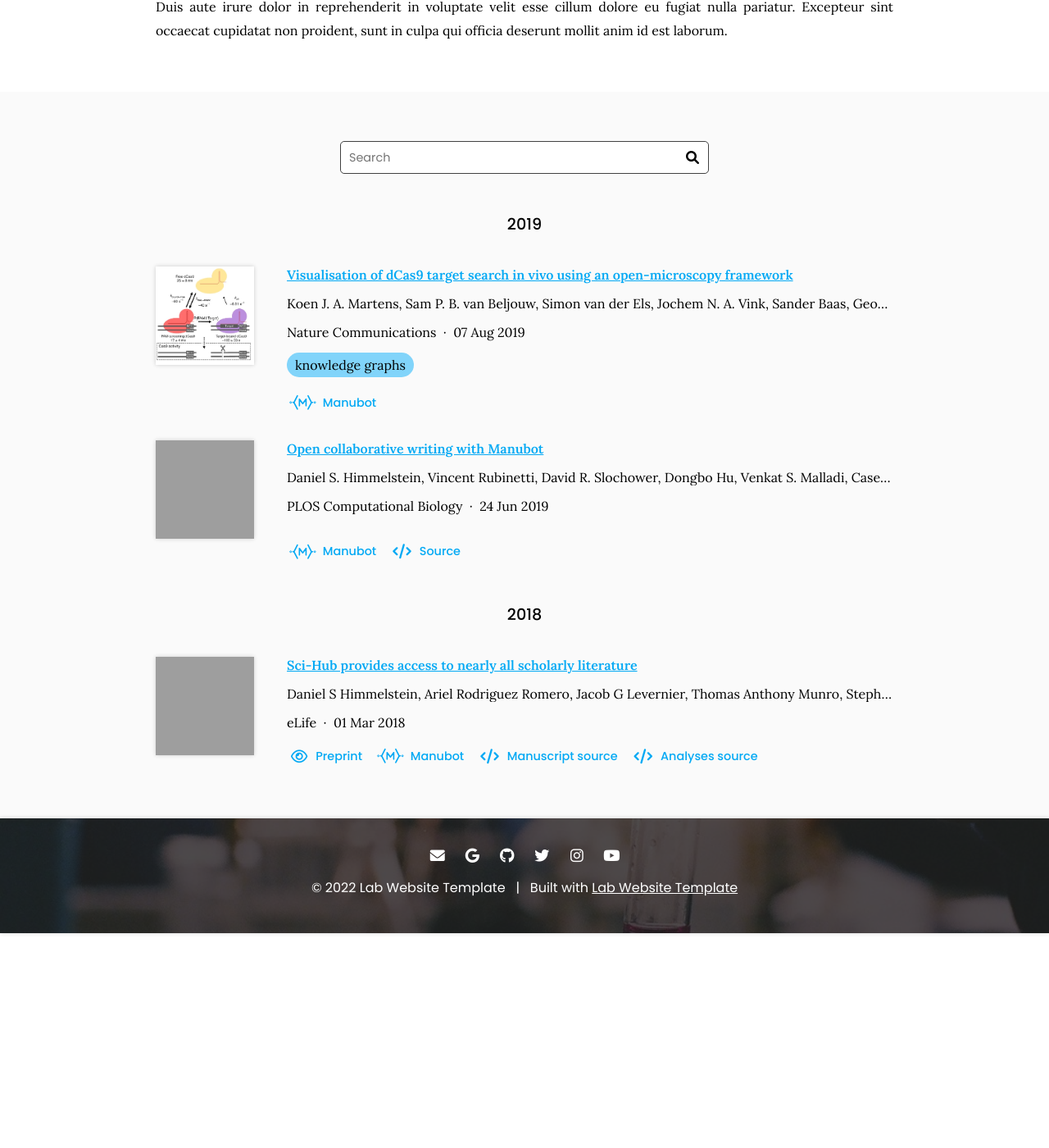
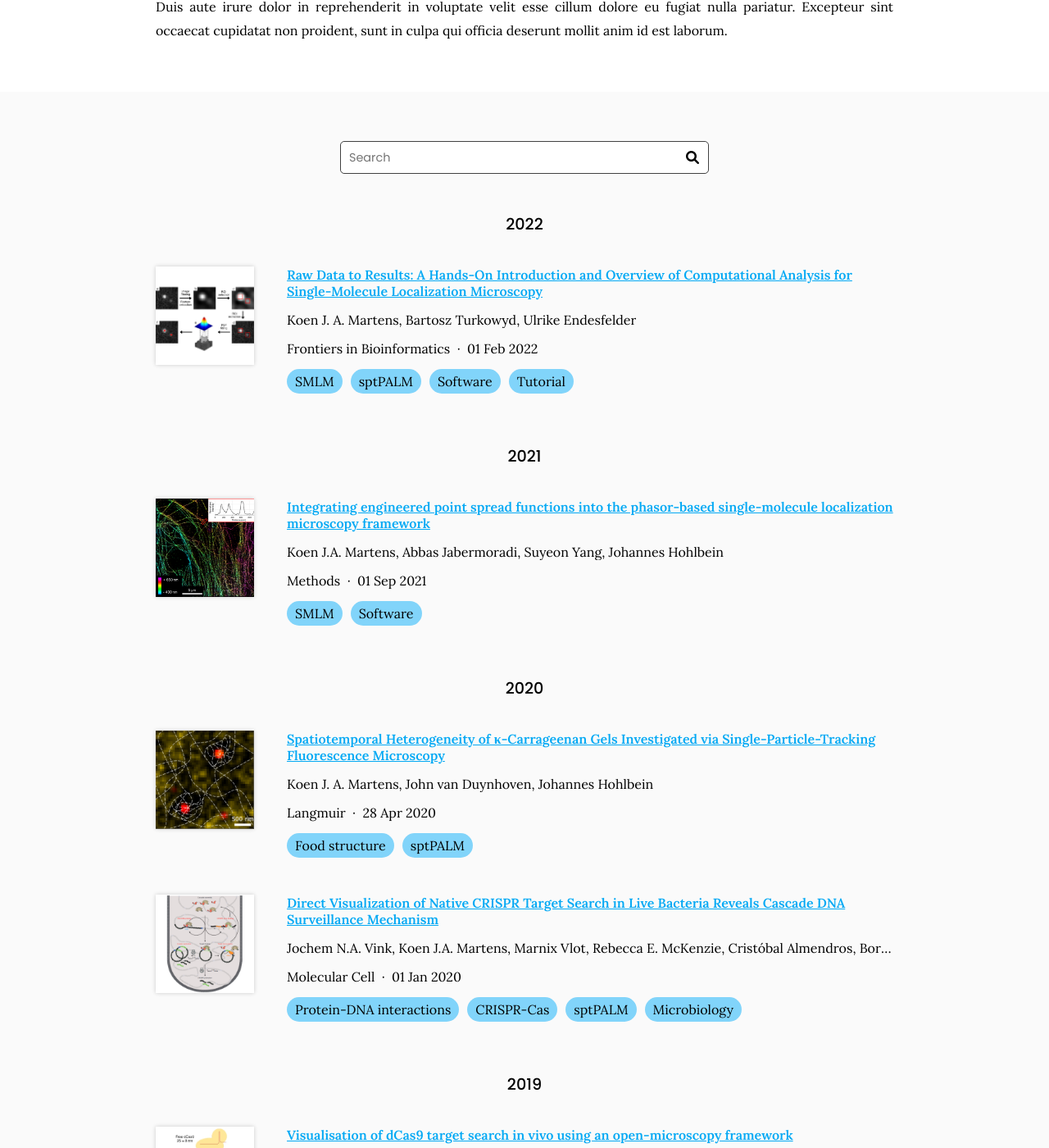
Before and after one commit to kjamartens/MartensWebPage, a Jekyll site: the page built from research/index.md, in a window 1280 px wide and 1400 px high, scrolled down 320 px. Shown: the whole window at 82% size. Built offline with Jekyll 4.4.1, drawn with Linux system fonts in a browser that asks for light colours; before the commit the page ends 1458 px from its top, so only the background shows below that; some of the changed text lies outside the part shown; grey boxes are pictures that could not be loaded.

Commit message:
Generate citations

```diff
--- a/_data/citations.yaml
+++ b/_data/citations.yaml
@@ -18,58 +18,155 @@
   date: '2019-08-07'
   link: https://doi.org/gqfhk6
   image: https://raw.githubusercontent.com/kjamartens/MartensWebPage/main/_data/PublicationImages/2019-08-07-dCas9-MCDDA-miCube.png
-  extra-links:
-  - type: manubot
-    link: https://greenelab.github.io/knowledge-graph-review/
   tags:
-  - knowledge graphs
-  _cache: be3c58b7133b0b81b6d43063bb05b56437f093ddf8492ef1dcdc8d8689a5ef0f
-- id: doi:10.1371/journal.pcbi.1007128
-  title: Open collaborative writing with Manubot
+  - Protein-DNA interactions
+  - CRISPR-Cas
+  - sptPALM
+  - Software
+  - Microbiology
+  _cache: 6b812f5200ad385ca36df95dd42ff4870e6b586c4412ea536f05a94bbc050ea2
+- id: doi:10.1063/1.5005899
+  title: 'Phasor based single-molecule localization microscopy in 3D (pSMLM-3D): An
+    algorithm for MHz localization rates using standard CPUs'
   authors:
-  - Daniel S. Himmelstein
-  - Vincent Rubinetti
-  - David R. Slochower
-  - Dongbo Hu
-  - Venkat S. Malladi
-  - Casey S. Greene
-  - Anthony Gitter
-  publisher: PLOS Computational Biology
-  date: '2019-06-24'
-  link: https://doi.org/c7np
-  image: https://journals.plos.org/ploscompbiol/article/figure/image?size=inline&id=info:doi/10.1371/journal.pcbi.1007128.g001&rev=2
-  repo: greenelab/meta-review
-  extra-links:
-  - type: manubot
-    link: https://greenelab.github.io/meta-review/
-  - type: source
-    link: https://github.com/greenelab/meta-review
-  - type: website
-    link: http://manubot.org/
-  _cache: 9b4d326347b4c43474de520edff579266c3c490e1baf4a2074ea151d6c90e318
-- id: doi:10.7554/eLife.32822
-  title: Sci-Hub provides access to nearly all scholarly literature
+  - Koen J. A. Martens
+  - Arjen N. Bader
+  - Sander Baas
+  - Bernd Rieger
+  - Johannes Hohlbein
+  publisher: The Journal of Chemical Physics
+  date: '2018-03-28'
+  link: https://doi.org/gfb8rf
+  image: https://raw.githubusercontent.com/kjamartens/MartensWebPage/main/_data/PublicationImages/2017-12-22-phasor1.png
+  tags:
+  - SMLM
+  - Software
+  _cache: d6057207768bdcdc1b20eb5decaeab29d9472dcf83bf2ade40c0654cd70716fb
+- id: doi:10.1002/aocs.12035
+  title: Quantitative Structural Analysis of Fat Crystal Networks by Means of Raman
+    Confocal Imaging
   authors:
-  - Daniel S Himmelstein
-  - Ariel Rodriguez Romero
-  - Jacob G Levernier
-  - Thomas Anthony Munro
-  - Stephen Reid McLaughlin
-  - Bastian Greshake Tzovaras
-  - Casey S Greene
-  publisher: eLife
-  date: '2018-03-01'
-  link: https://doi.org/ckcj
-  image: https://iiif.elifesciences.org/lax:32822%2Felife-32822-fig8-v3.tif/full/863,/0/default.webp
-  extra-links:
-  - type: preprint
-    link: https://doi.org/10.7287/peerj.preprints.3100v1
-  - type: manubot
-    link: https://greenelab.github.io/scihub-manuscript/
-  - type: source
-    link: https://github.com/greenelab/scihub-manuscript
-    text: Manuscript source
-  - type: source
-    link: https://github.com/greenelab/scihub
-    text: Analyses source
-  _cache: 1510c88d1d7cdb29f090da47b0903118fa57243de166541c8ff31c614fc05604
+  - Koen J. A. Martens
+  - Gerard van Dalen
+  - Patricia C. M. Heussen
+  - Mihai A. Voda
+  - Tatiana Nikolaeva
+  - John P. M. van Duynhoven
+  publisher: Journal of the American Oil Chemists' Society
+  date: '2018-02-22'
+  link: https://doi.org/gdh2zf
+  image: https://raw.githubusercontent.com/kjamartens/MartensWebPage/main/_data/PublicationImages/2018-02-22-Raman-MFC.png
+  tags:
+  - Raman microscopy
+  - Food structure
+  _cache: 03fcf779340e7feef7a753342f64459ebb78b928608ce3626a421680ba9c4e7d
+- id: doi:10.1021/acs.langmuir.8b03349
+  title: Manipulation of Recrystallization and Network Formation of Oil-Dispersed
+    Micronized Fat Crystals
+  authors:
+  - Tatiana Nikolaeva
+  - Ruud den Adel
+  - Ruud van der Sman
+  - Koen J. A. Martens
+  - Henk Van As
+  - Adrian Voda
+  - John van Duynhoven
+  publisher: Langmuir
+  date: '2019-01-14'
+  link: https://doi.org/gqfhqp
+  image: https://raw.githubusercontent.com/kjamartens/MartensWebPage/main/_data/PublicationImages/2019-01-14-Recrystall_MFC.png
+  tags:
+  - Raman microscopy
+  - Food structure
+  _cache: fa1376d165eb904f81575d33b9ed2b03fbe0fadd5a772629ca105470b3b1c916
+- id: doi:10.1088/1478-3975/ab0162
+  title: Evaluating single-particle tracking by photo-activation localization microscopy
+    (sptPALM) in <i>Lactococcus lactis</i>
+  authors:
+  - Sam P B van Beljouw
+  - Simon van der Els
+  - Koen J A Martens
+  - Michiel Kleerebezem
+  - Peter A Bron
+  - Johannes Hohlbein
+  publisher: Physical Biology
+  date: '2019-03-08'
+  link: https://doi.org/gqfhqq
+  image: https://raw.githubusercontent.com/kjamartens/MartensWebPage/main/_data/PublicationImages/2019-03-07-sptPALMlactis.png
+  tags:
+  - Protein-DNA interactions
+  - CRISPR-Cas
+  - sptPALM
+  - Microbiology
+  _cache: 6606c6dbd8f052fee9c479a0f5a99c2aa9913ad5496f6533502504849a35b4f7
+- id: doi:10.1016/j.molcel.2019.10.021
+  title: Direct Visualization of Native CRISPR Target Search in Live Bacteria Reveals
+    Cascade DNA Surveillance Mechanism
+  authors:
+  - Jochem N.A. Vink
+  - Koen J.A. Martens
+  - Marnix Vlot
+  - Rebecca E. McKenzie
+  - "Crist\xF3bal Almendros"
+  - Boris Estrada Bonilla
+  - Daan J.W. Brocken
+  - Johannes Hohlbein
+  - Stan J.J. Brouns
+  publisher: Molecular Cell
+  date: '2020-01-01'
+  link: https://doi.org/ggf7pt
+  image: https://raw.githubusercontent.com/kjamartens/MartensWebPage/main/_data/PublicationImages/2020-01-02-CascadeBrouns.png
+  tags:
+  - Protein-DNA interactions
+  - CRISPR-Cas
+  - sptPALM
+  - Microbiology
+  _cache: 410a054df37430cc572e729726078e08d16af485c5a998e136e665daa0df7d24
+- id: doi:10.1021/acs.langmuir.0c00393
+  title: "Spatiotemporal Heterogeneity of \u03BA-Carrageenan Gels Investigated via\
+    \ Single-Particle-Tracking Fluorescence Microscopy"
+  authors:
+  - Koen J. A. Martens
+  - John van Duynhoven
+  - Johannes Hohlbein
+  publisher: Langmuir
+  date: '2020-04-28'
+  link: https://doi.org/gqfhqr
+  image: https://raw.githubusercontent.com/kjamartens/MartensWebPage/main/_data/PublicationImages/Kcarrageenan_Langmuir.png
+  tags:
+  - Food structure
+  - sptPALM
+  _cache: 309a54c1a27f1e21409629e5256ba73389653d536a65644f6a2d69571fdbba74
+- id: doi:10.1016/j.ymeth.2020.07.010
+  title: Integrating engineered point spread functions into the phasor-based single-molecule
+    localization microscopy framework
+  authors:
+  - Koen J.A. Martens
+  - Abbas Jabermoradi
+  - Suyeon Yang
+  - Johannes Hohlbein
+  publisher: Methods
+  date: '2021-09-01'
+  link: https://doi.org/gqfhqs
+  image: https://raw.githubusercontent.com/kjamartens/MartensWebPage/main/_data/PublicationImages/phasor2_2021.png
+  tags:
+  - SMLM
+  - Software
+  _cache: 59dae561dbcc2186c496b9fd3611b163c14d0e7e038593322fc8ac78500706d4
+- id: doi:10.3389/fbinf.2021.817254
+  title: 'Raw Data to Results: A Hands-On Introduction and Overview of Computational
+    Analysis for Single-Molecule Localization Microscopy'
+  authors:
+  - Koen J. A. Martens
+  - Bartosz Turkowyd
+  - Ulrike Endesfelder
+  publisher: Frontiers in Bioinformatics
+  date: '2022-02-01'
+  link: https://doi.org/gqfhqt
+  image: https://raw.githubusercontent.com/kjamartens/MartensWebPage/main/_data/PublicationImages/codeTutorial_2021.png
+  tags:
+  - SMLM
+  - sptPALM
+  - Software
+  - Tutorial
+  _cache: 8bef610ab8cf0eefe1a6843e6095d76a4ba4d9909e2a8757f143b9e01c3a75aa
```
